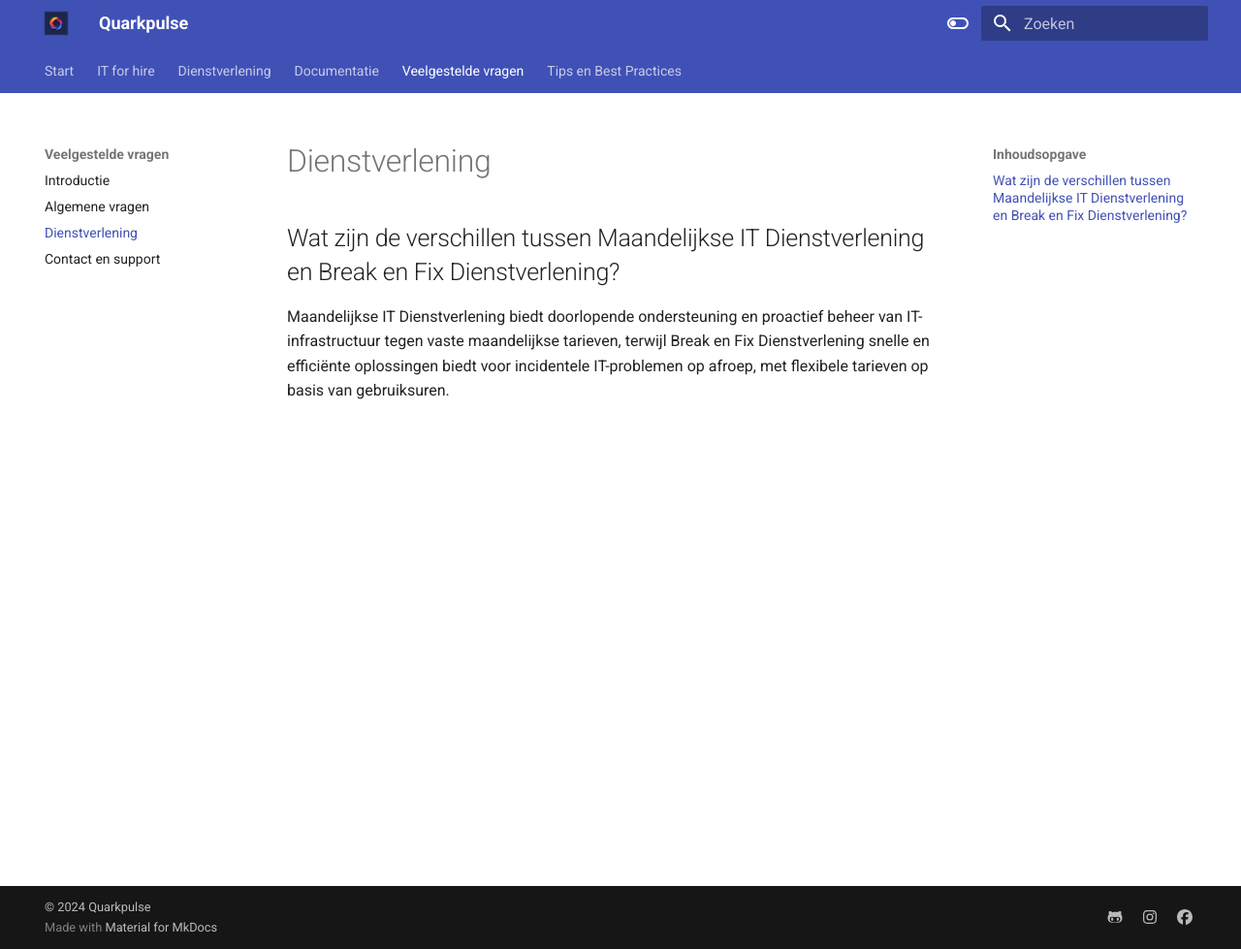
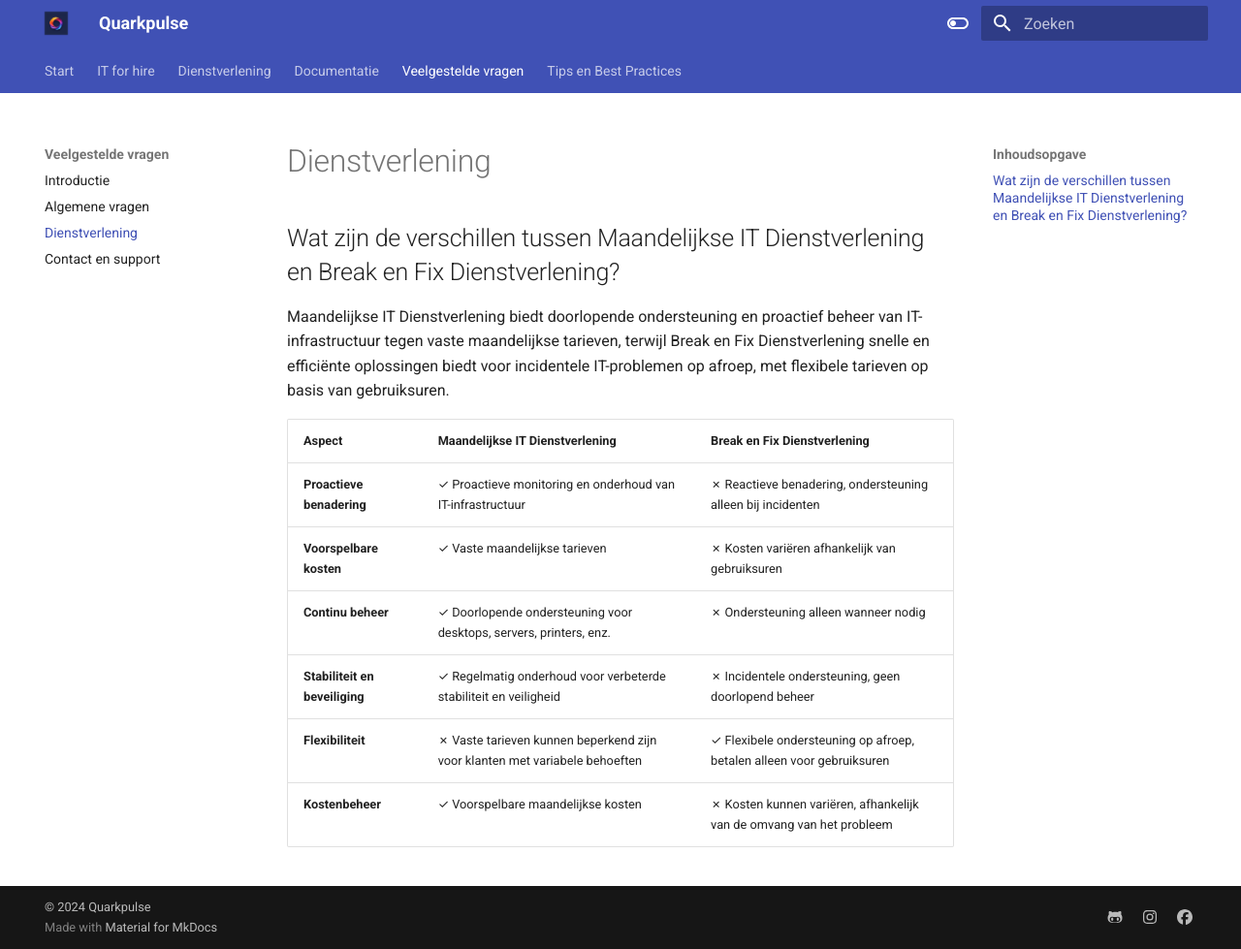
Before and after one commit to Quarkpulse/docs, an MkDocs documentation site: the page built from docs/Veelgestelde vragen/dienstverlening.md, in a window 1280 px wide and 979 px high. Shown: the whole window at 97% size. Built offline with MkDocs 1.6.1 and Material for MkDocs 9.7.7, drawn with Linux system fonts in a browser that asks for light colours.

Commit message:
Update dienstverlening.md

```diff
--- a/docs/Veelgestelde vragen/dienstverlening.md
+++ b/docs/Veelgestelde vragen/dienstverlening.md
@@ -2,3 +2,12 @@
 
 ## Wat zijn de verschillen tussen Maandelijkse IT Dienstverlening en Break en Fix Dienstverlening?
 Maandelijkse IT Dienstverlening biedt doorlopende ondersteuning en proactief beheer van IT-infrastructuur tegen vaste maandelijkse tarieven, terwijl Break en Fix Dienstverlening snelle en efficiënte oplossingen biedt voor incidentele IT-problemen op afroep, met flexibele tarieven op basis van gebruiksuren.
+
+| Aspect                     | **Maandelijkse IT Dienstverlening**   | **Break en Fix Dienstverlening** |
+|----------------------------|---------------------------------------|----------------------------------|
+| **Proactieve benadering** | ✓ Proactieve monitoring en onderhoud van IT-infrastructuur | ✗ Reactieve benadering, ondersteuning alleen bij incidenten |
+| **Voorspelbare kosten**    | ✓ Vaste maandelijkse tarieven        | ✗ Kosten variëren afhankelijk van gebruiksuren |
+| **Continu beheer**         | ✓ Doorlopende ondersteuning voor desktops, servers, printers, enz. | ✗ Ondersteuning alleen wanneer nodig |
+| **Stabiliteit en beveiliging** | ✓ Regelmatig onderhoud voor verbeterde stabiliteit en veiligheid | ✗ Incidentele ondersteuning, geen doorlopend beheer |
+| **Flexibiliteit**          | ✗ Vaste tarieven kunnen beperkend zijn voor klanten met variabele behoeften | ✓ Flexibele ondersteuning op afroep, betalen alleen voor gebruiksuren |
+| **Kostenbeheer**           | ✓ Voorspelbare maandelijkse kosten | ✗ Kosten kunnen variëren, afhankelijk van de omvang van het probleem |
```
